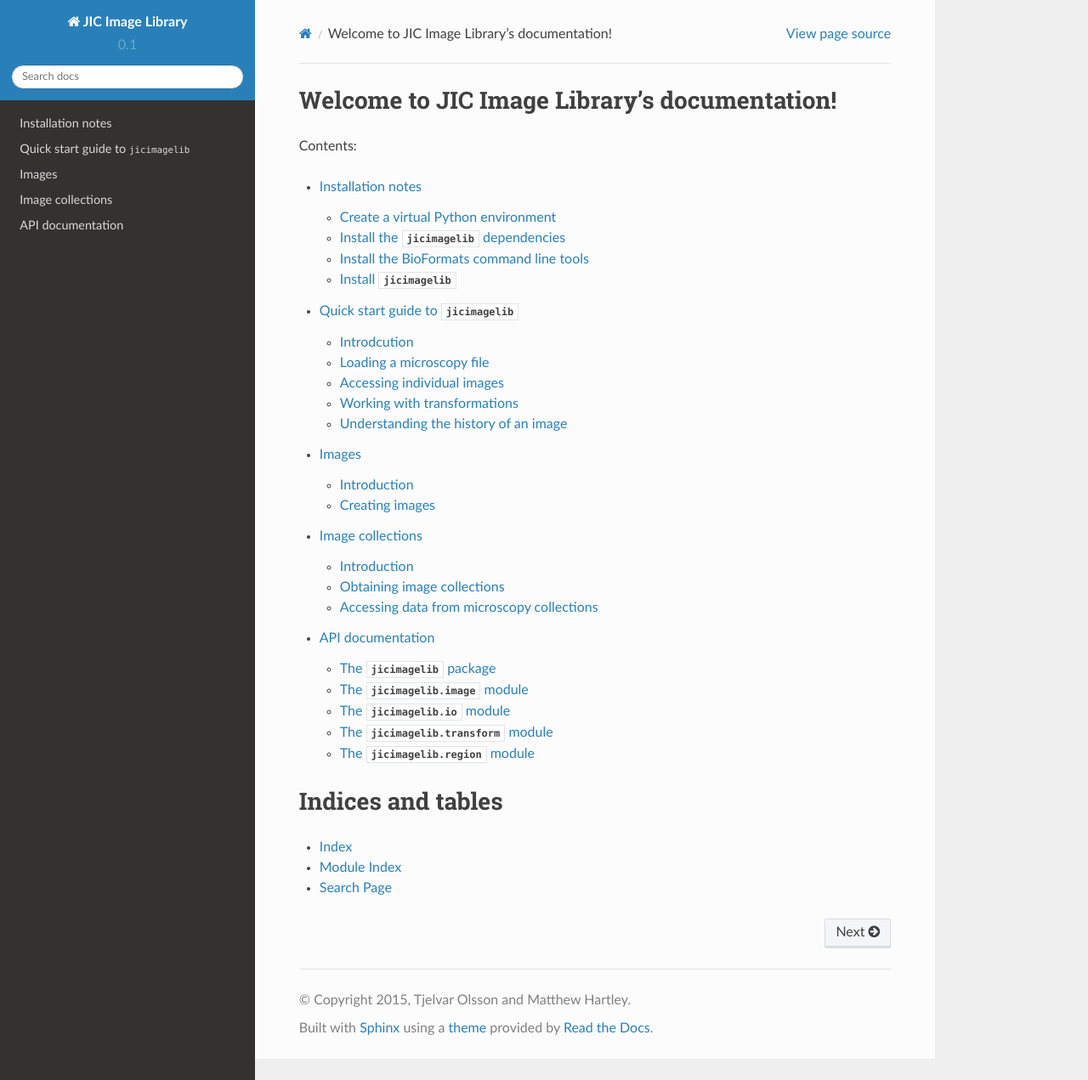
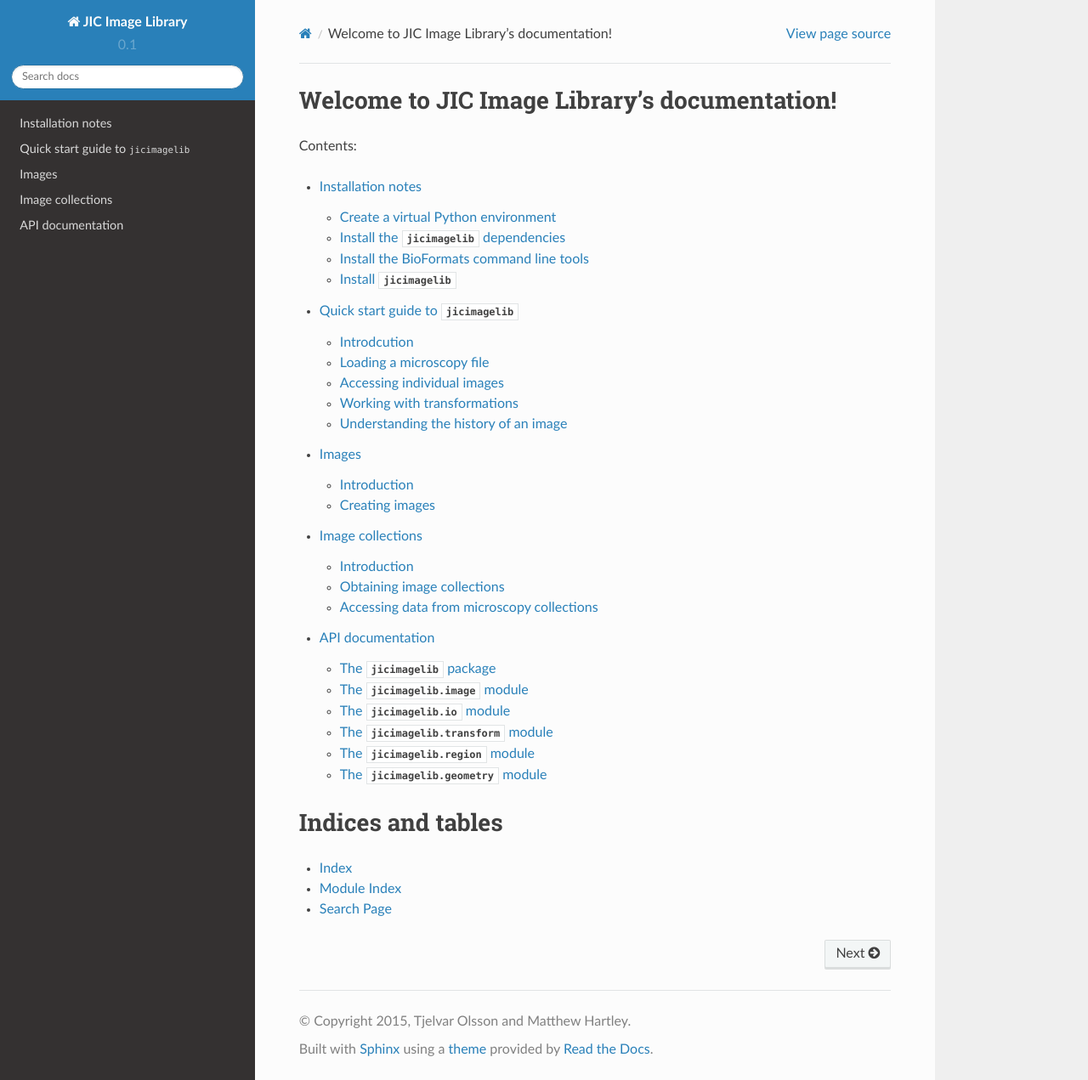
Before and after one commit to JIC-CSB/jicbioimage.core, a Sphinx documentation site: the page built from docs/source/index.rst, in a window 1280 px wide and 1271 px high. Shown: the whole window at 85% size. Built offline with Sphinx 7.4.7 and the Read the Docs theme 2.0.0, drawn with Linux system fonts in a browser that asks for light colours.

Commit message:
Added geometry module to api documentation.

```diff
--- a/docs/source/api.rst
+++ b/docs/source/api.rst
@@ -56,3 +56,9 @@ The :mod:`jicimagelib.region` module
 
 .. automodule:: jicimagelib.region
    :members:
+
+The :mod:`jicimagelib.geometry` module
+---------------------------------------
+
+.. automodule:: jicimagelib.geometry
+   :members:
```
